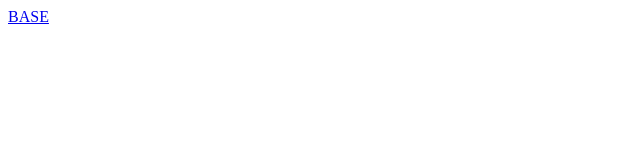
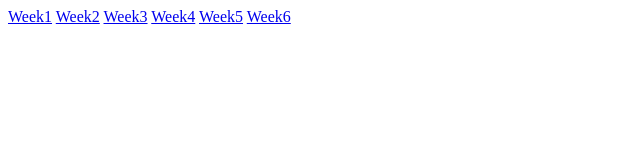
Before and after one commit to bd86/52, a website: page index.html in a window 1280 px wide. Shown: the whole page, without its empty margins (0-640 px from the left). Drawn offline with nearby package versions, Linux system fonts and the light colour scheme.

Commit message:
added links

```diff
--- a/index.html
+++ b/index.html
@@ -1,8 +1,9 @@
+<!doctype html>
 <html class="no-js" lang="">
     <head>
         <meta charset="utf-8">
         <meta http-equiv="x-ua-compatible" content="ie=edge">
-        <title>D3 Play</title>
+        <title>52</title>
         <meta name="description" content="">
         <meta name="viewport" content="width=device-width, initial-scale=1">
 
@@ -11,7 +12,12 @@
         <!-- Place favicon.ico in the root directory -->
     </head>
     <body>
-        <a href="#" id="change">BASE</a>
+        <a href="/week1" id="change">Week1</a>
+        <a href="/week2" id="change">Week2</a>
+        <a href="/week3" id="change">Week3</a>
+        <a href="/week4" id="change">Week4</a>
+        <a href="/week5" id="change">Week5</a>
+        <a href="/week6" id="change">Week6</a>
         <!--[if lte IE 9]>
             <p class="browserupgrade">You are using an <strong>outdated</strong> browser. Please <a href="http://browsehappy.com/">upgrade your browser</a> to improve your experience and security.</p>
         <![endif]-->
```
